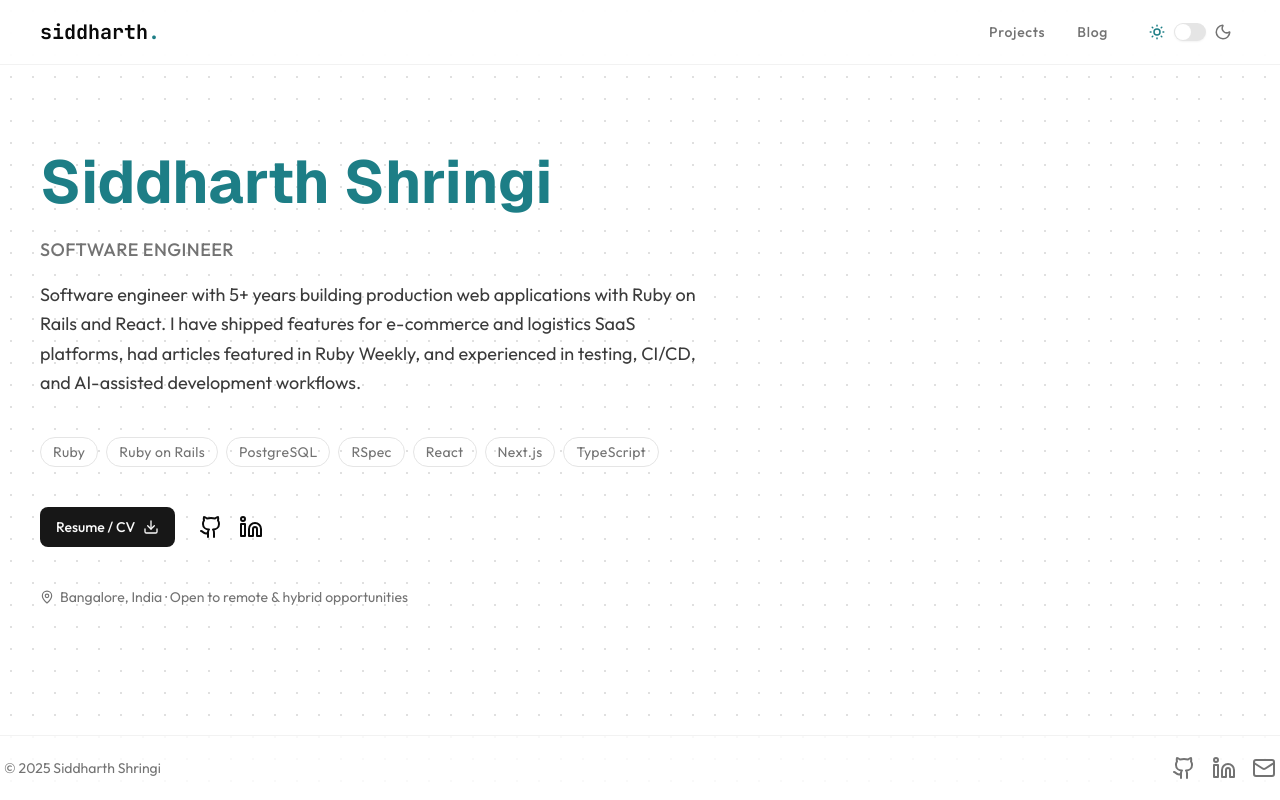
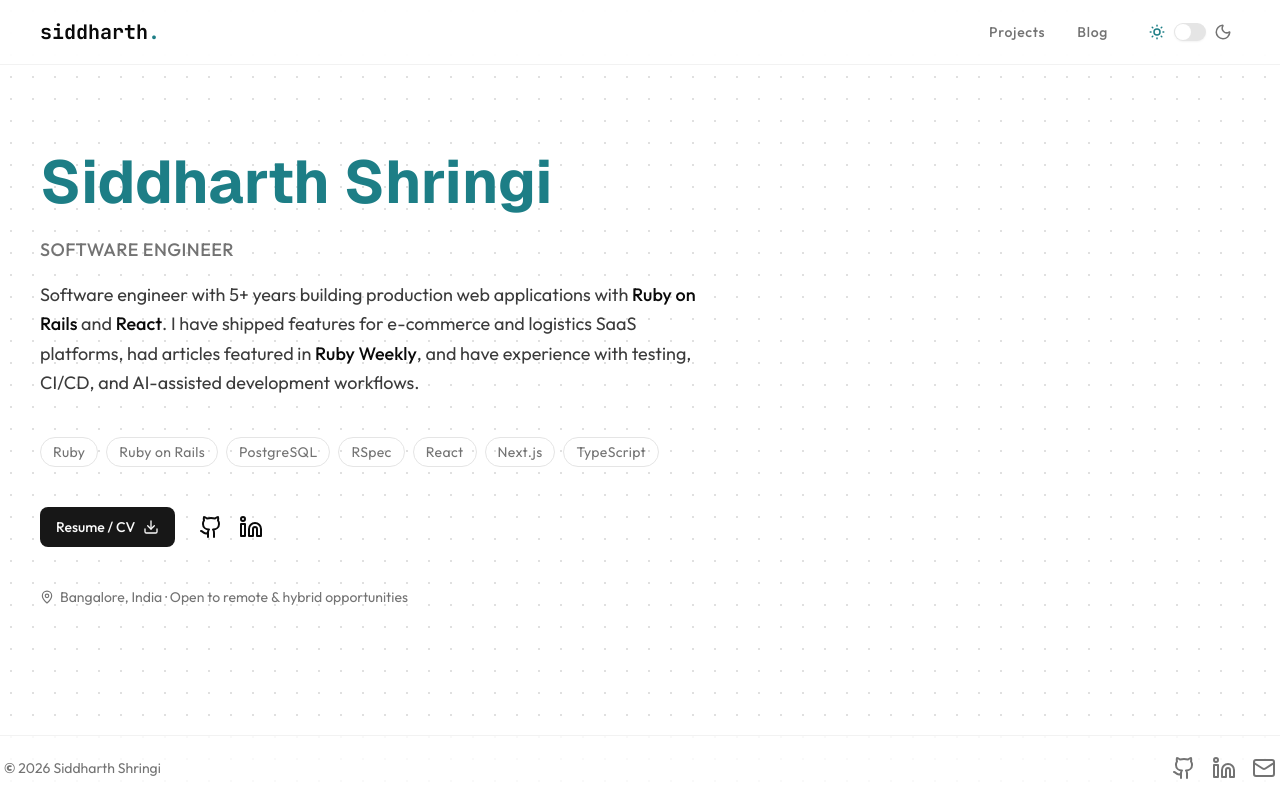
Before and after one commit to SiddharthShringi/siddharth-portfolio, a Next.js app: page / in a window 1280 px wide. Built offline with nearby package versions, Linux system fonts and the light colour scheme.

Commit message:
Fixed footer and introduction

```diff
--- a/components/Footer.tsx
+++ b/components/Footer.tsx
@@ -6,7 +6,9 @@ export default function Footer() {
     <footer className="bg-background/80 border-t border-border/50 px-4 sm:px-6 lg:px-8 xl:px-1 py-4 sm:py-0">
       <div className="max-w-7xl mx-auto flex flex-col sm:flex-row justify-between items-center text-sm text-muted-foreground h-16">
         {/* Left side */}
-        <p>&copy; 2025 Siddharth Shringi</p>
+        <p>
+          <b>&copy;</b> {new Date().getFullYear()} Siddharth Shringi
+        </p>
 
         {/* Right side */}
         <div className="flex gap-4 mt-4 sm:mt-0">
--- a/components/Introduction.tsx
+++ b/components/Introduction.tsx
@@ -50,10 +50,12 @@ export default function Introduction() {
               </p>
 
               <p className="text-base md:text-lg text-foreground/80 leading-relaxed">
-                Software engineer with 5+ years building production web applications with Ruby on
-                Rails and React. I have shipped features for e-commerce and logistics SaaS
-                platforms, had articles featured in Ruby Weekly, and experienced in testing, CI/CD,
-                and AI-assisted development workflows.
+                Software engineer with 5+ years building production web applications with{' '}
+                <span className="font-medium text-foreground">Ruby on Rails</span> and{' '}
+                <span className="font-medium text-foreground">React</span>. I have shipped features
+                for e-commerce and logistics SaaS platforms, had articles featured in{' '}
+                <span className="font-medium text-foreground">Ruby Weekly</span>, and have
+                experience with testing, CI/CD, and AI-assisted development workflows.
               </p>
             </motion.div>
 
```
